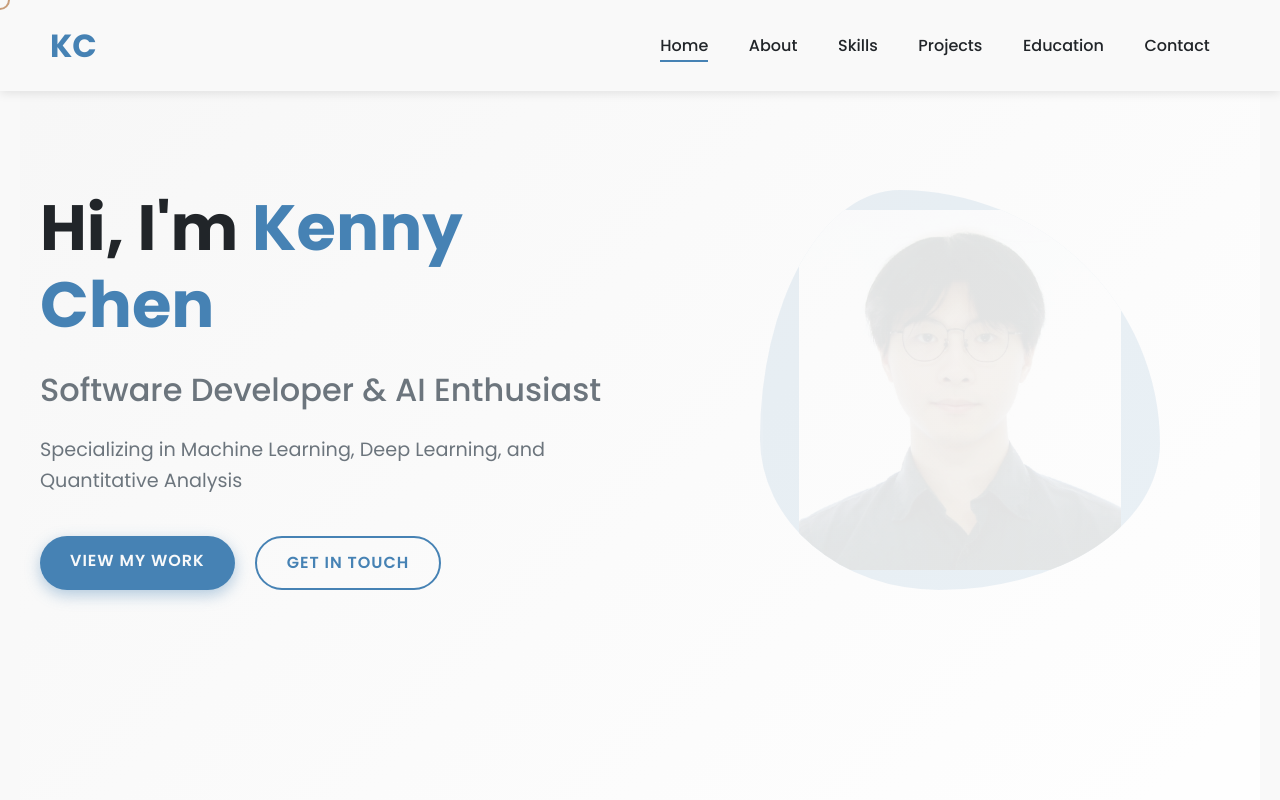
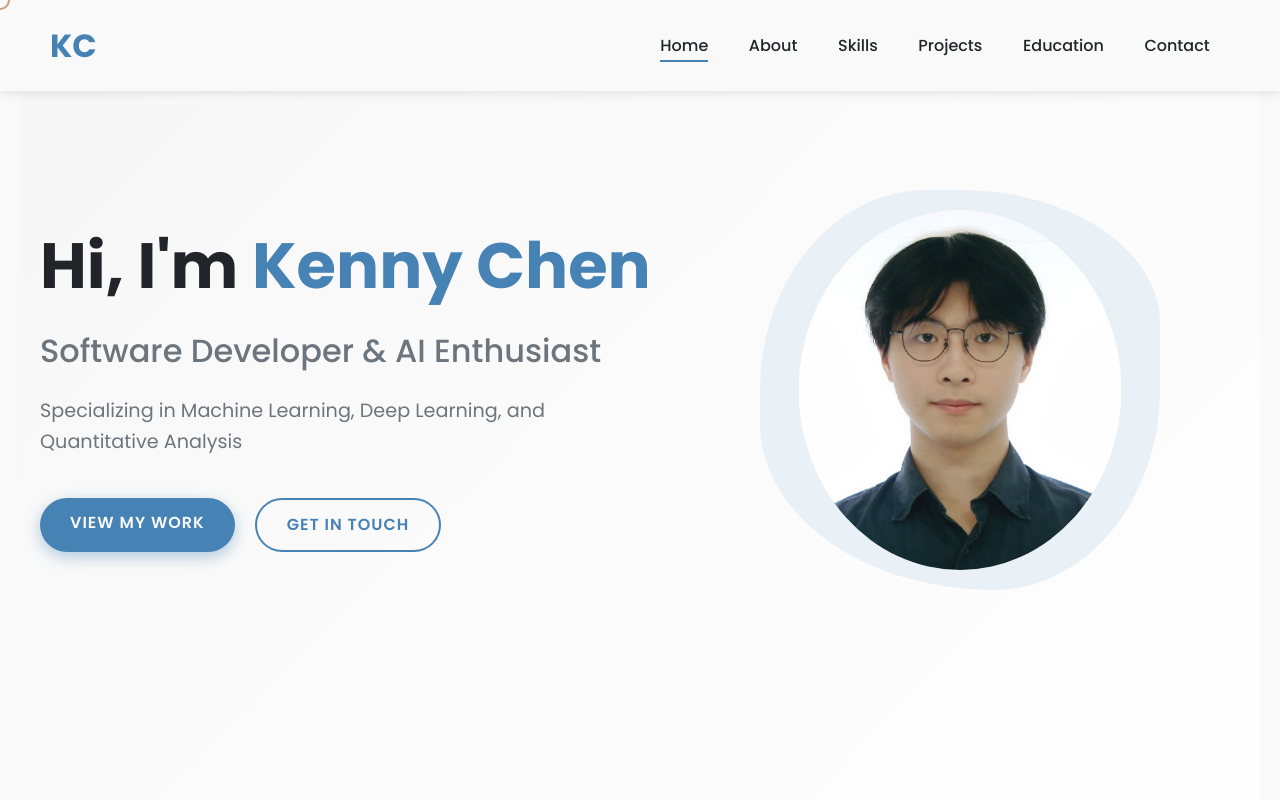
Before and after one commit to kenny1208/kenny1208.github.io, a plain HTML site: page index.html in a window 1280 px wide. Shown: the top 800 px of the page. Drawn offline with Linux system fonts and the light colour scheme.

Commit message:
update picture

```diff
--- a/index.html
+++ b/index.html
@@ -52,9 +52,8 @@
           </div>
         </div>
         <div class="hero-image">
-          <div class="shape">
-            <img src="my.jpg" alt="Hero Image" />
-          </div>
+          <div class="shape"></div>
+          <img src="my.jpg" alt="Hero Image" class="hero-photo" />
         </div>
       </section>
 
--- a/styles.css
+++ b/styles.css
@@ -256,31 +256,33 @@ section {
 }
 
 .hero-image {
-  flex: 1;
-  display: flex;
-  align-items: center;
-  justify-content: center;
   position: relative;
+  width: 400px;
+  height: 400px;
+  transform: translateX(-100px);
 }
 
 .shape {
-  width: 400px;
-  height: 400px;
-  position: relative;
-  background: var(--primary-color);
-  border-radius: 30% 70% 70% 30% / 30% 30% 70% 70%;
-  animation: morphing 10s ease-in-out infinite;
-  opacity: 0.1;
-  display: flex;
-  align-items: center;
-  justify-content: center;
-  overflow: hidden;
+  width: 100%;
+  height: 100%;
+  background: #e9f0f6;
+  border-radius: 50% 60% 50% 70% / 60% 40% 60% 50%;
+  position: absolute;
+  top: 0;
+  left: 0;
+  z-index: 1;
 }
 
-.shape img {
+.hero-photo {
   max-width: 90%;
   max-height: 90%;
-  object-fit: contain;
+  object-fit: cover;
+  border-radius: 50%;
+  position: absolute;
+  top: 50%;
+  left: 50%;
+  z-index: 2;
+  transform: translate(-50%, -50%);
 }
 
 @keyframes morphing {
```
